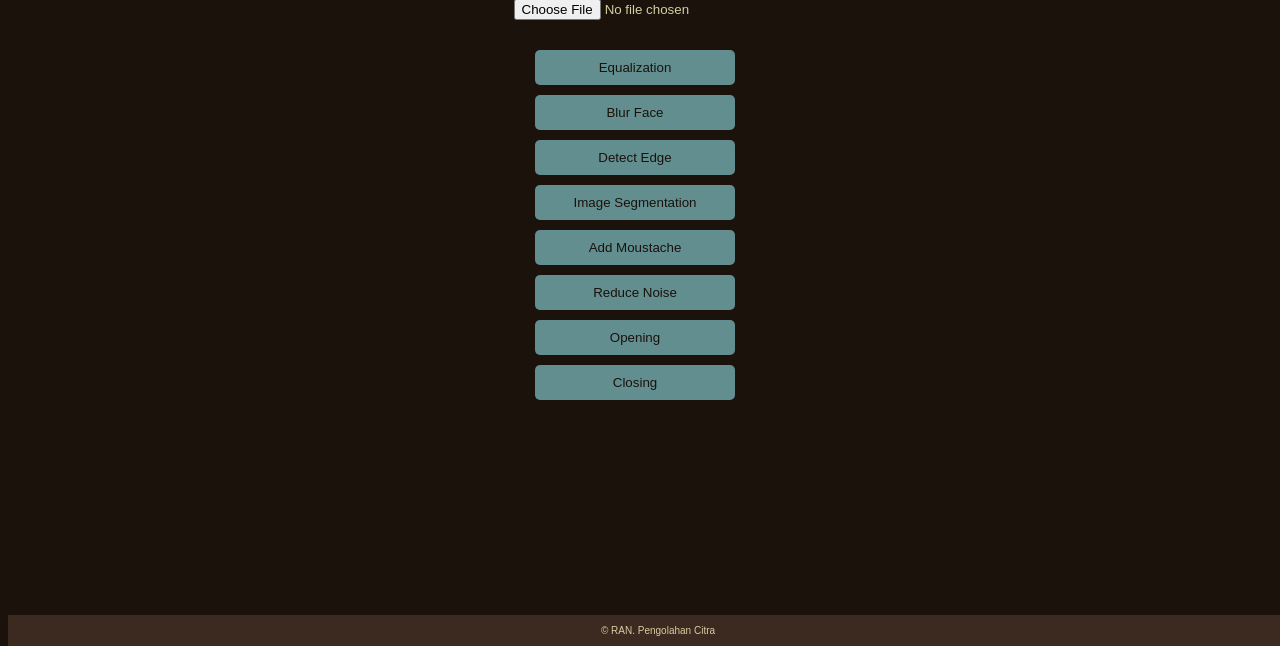
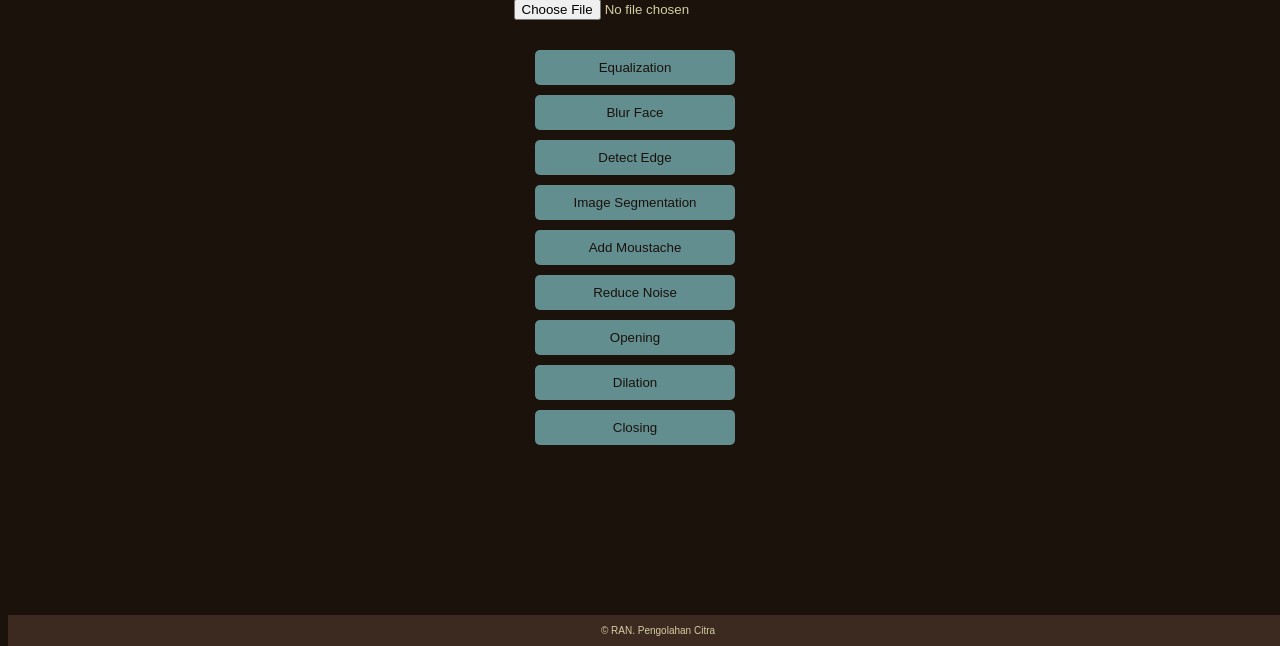
Before and after one commit to lthfaannisa/RAN-ImgProcessing, a Flask app: page / in a window 1280 px wide. Shown: the part 154-800 px from the top of the page. Run offline with Flask 3, Linux system fonts and the light colour scheme.

Commit message:
docs: modify some files

```diff
--- a/main.py
+++ b/main.py
@@ -11,6 +11,7 @@ from faceMoustache import add_moustache_to_face
 from reduceNoise import reduce_noise
 from openingMorphology import apply_opening
 from closingMorphology import apply_closing
+from dilationMorphology import apply_dilation
 
 app = Flask(__name__)
 
@@ -118,6 +119,15 @@ def upload_file():
 
             return render_template('index.html', img=img_path, img2=closed_image_path)
 
+        elif 'apply_dilation' in request.form:  # Tombol "Closing" ditekan
+            img_dilation = apply_dilation(img_path)
+
+            # Menyimpan gambar hasil operasi closing ke folder "static/uploads"
+            dilation_image_path = os.path.join('static', 'uploads', 'img-closed.jpg')
+            cv2.imwrite(dilation_image_path, img_dilation)
+
+            return render_template('index.html', img=img_path, img2=closed_image_path)
+
     return render_template('index.html')
 
 if __name__ == '__main__':
--- a/templates/index.html
+++ b/templates/index.html
@@ -29,6 +29,7 @@
                     <button type="submit" name="add_moustache" value="1" id="add-moustache-button">Add Moustache</button>
                     <button type="submit" name="reduce_noise" value="1" id="reduce-noise-button">Reduce Noise</button>
                     <button type="submit" name="apply_opening" value="1" id="apply-opening-button">Opening</button>
+                    <button type="submit" name="apply_closing" value="1" id="apply-closing-button">Dilation</button>
                     <button type="submit" name="apply_closing" value="1" id="apply-closing-button">Closing</button>
                 </div>
             </form>
```
Also changed, not shown: closingMorphology.py (+5 -2 lines).
